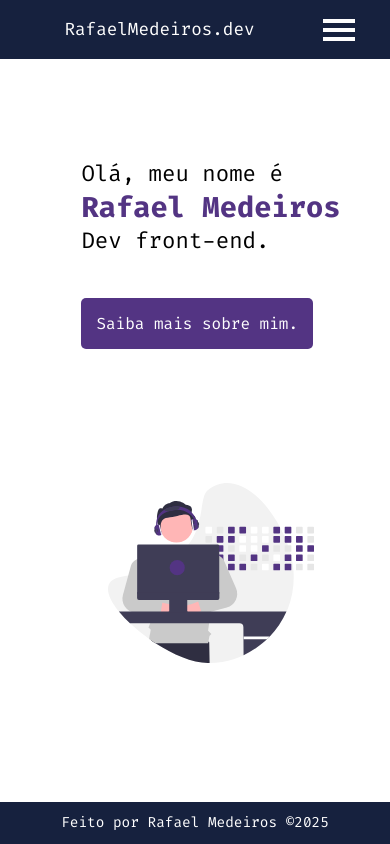
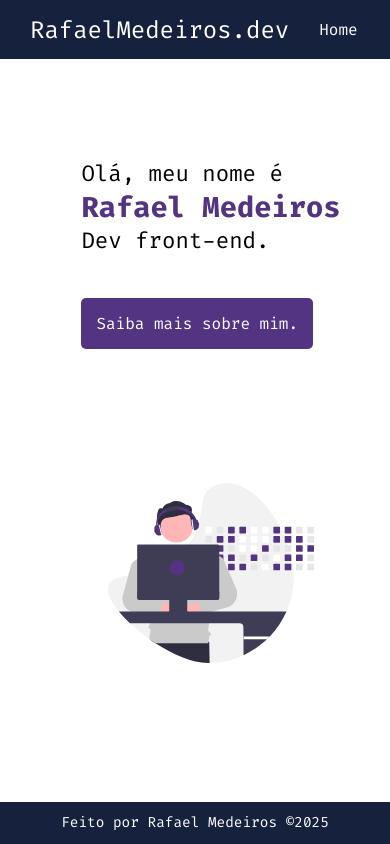
Before and after one commit to Rafael-Mont-Medeiros/website-with-react-vite, a React (Vite) app: page / in a window 390 px wide. Built offline with nearby package versions, Linux system fonts and the light colour scheme.

Commit message:
desenvolvento  menu "hamburguer".

```diff
--- a/src/Components/Header/Header.jsx
+++ b/src/Components/Header/Header.jsx
@@ -3,28 +3,33 @@ import style from "./Header.module.css"
 import { useState } from "react"
 
 export default function Header() {
-    const[menuStart, setMenuStart] = useState(false)
-    const toggleMenu = ()=>{
-        setMenuStart(!menuStart)
+    const [showMenu, setShowMenu] = useState(false)
+    const toggleMenu = () => {
+        setShowMenu(!showMenu)
     }
+
     return (
         <>
-            <header className={`${style.headerContainer} ${menuStart ? style.active : ''}`}>
+            <header className={style.headerContainer}>
                 <Link to="/" className={style.title}>RafaelMedeiros.dev</Link>
 
-                <nav className={style.disable}>
+                <nav className={style.menuHamburguer} >
                     <Link to="/">Home</Link>
                     <Link to="sobre">Sobre</Link>
                     <Link to="projetos">Projetos</Link>
                     <Link to="contatos">Contatos</Link>
                 </nav>
 
-                <div onClick={toggleMenu}  className={style.menuHamburguer}>
+                <div
+                    onClick={toggleMenu}
+                    className={style.menu}
+                >
                     <span className={`${style.line} ${style.line1}`}></span>
                     <span className={`${style.line} ${style.line2}`}></span>
                     <span className={`${style.line} ${style.line3}`}></span>
                 </div>
             </header>
         </>
+
     )
 }
--- a/src/Components/Header/Header.module.css
+++ b/src/Components/Header/Header.module.css
@@ -33,44 +33,29 @@
     opacity: 0.8;
 }
 
-@media (max-width: 768px) {
-    .menuHamburguer {
+@media (max-width: 768px){
+    .menu {
         display: flex;
         flex-direction: column;
-        justify-content: space-evenly;
-        height: 2rem;
-        width: 2rem;
+        align-items: center;
+        justify-content: space-around;
+        height: 30px;
+        width: 30px;
+        cursor: pointer;
     }
 
-    .line{
+    .line {
         display: block;
         height: 4px;
         width: 100%;
         background-color: var(--white);
     }
 
-    .headerContainer nav {
+    .menuHamburguer{
         display: none;
-        flex-direction: column;
-        width: 100%;
-        align-items: center;
-    }
-
-    .headerContainer nav a {
-        margin: 10px 0;
-        display: block;
-    }
-
-    .headerContainer .active {
-        display: flex;
-    }
-
-    @media(max-width: 390px){
-        .title{
-            font-size: 1.1rem;
-        }
     }
 }
+
 
 /*
   --prymari: #16213e; azul escuro
```
